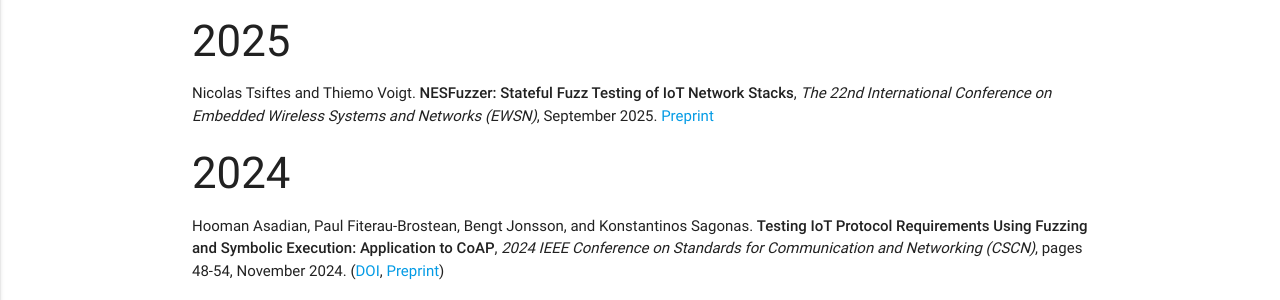
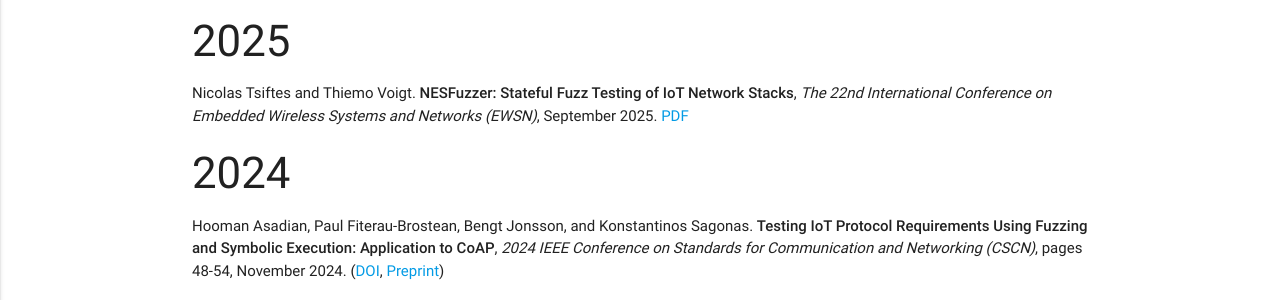
Before and after one commit to assist-project/assist-project.github.io, a Jekyll site: the page built from 03-publications.md, in a window 1280 px wide and 900 px high. Shown: the part 142-442 px from the top of the window. Built offline with Jekyll 4.4.1, drawn with Linux system fonts in a browser that asks for light colours.

Commit message:
Mark the NESFuzzer paper as PDF.

```diff
--- a/03-publications.md
+++ b/03-publications.md
@@ -6,7 +6,7 @@ permalink: /publications/
 
 ### 2025
 
-- Nicolas Tsiftes and Thiemo Voigt. **NESFuzzer: Stateful Fuzz Testing of IoT Network Stacks**, _The 22nd International Conference on Embedded Wireless Systems and Networks (EWSN)_, September 2025. [Preprint](papers/NESFuzzer@EWSN-25.pdf)
+- Nicolas Tsiftes and Thiemo Voigt. **NESFuzzer: Stateful Fuzz Testing of IoT Network Stacks**, _The 22nd International Conference on Embedded Wireless Systems and Networks (EWSN)_, September 2025. [PDF](papers/NESFuzzer@EWSN-25.pdf)
 
 ### 2024
 
```
